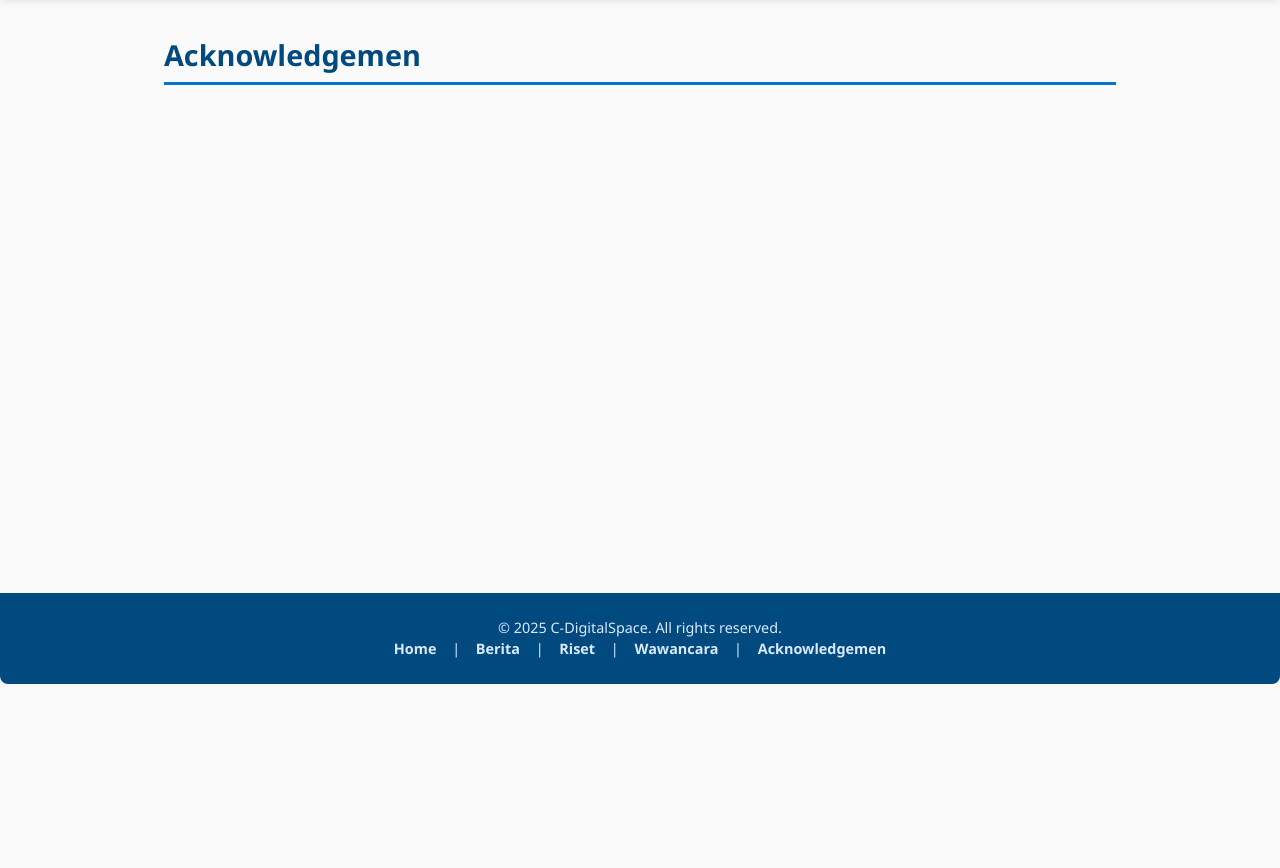
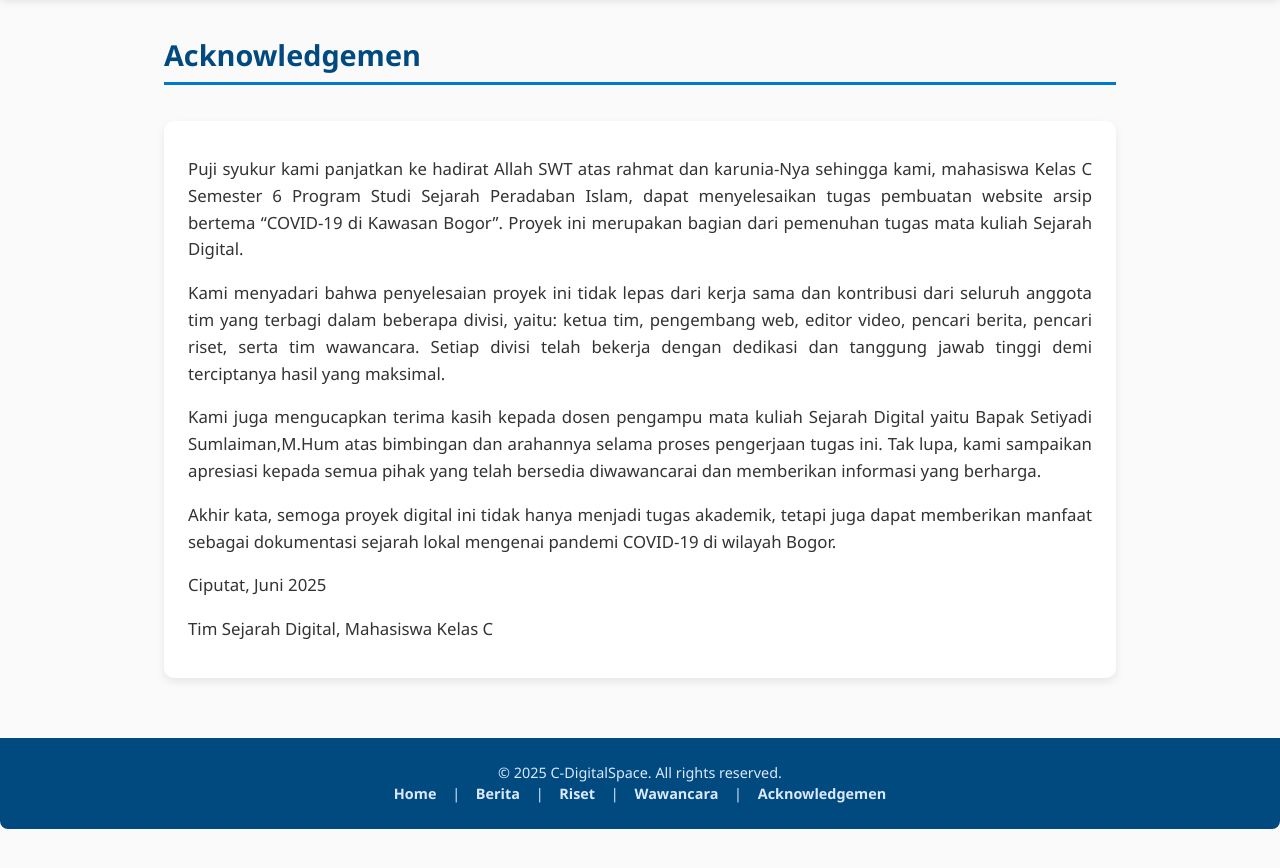
Before and after one commit to sejarah-acipp/C-DigitalSpace, a plain HTML site: page acknowledgemen.html in a window 1280 px wide. Shown: the part 76-944 px from the top of the page. Before the commit the page ends 800 px from the top, so only its background shows below. Drawn offline with Linux system fonts and the light colour scheme.

Commit message:
update acknow

```diff
--- a/acknowledgemen.html
+++ b/acknowledgemen.html
@@ -92,6 +92,9 @@
 
     article p {
       font-size: 1.05rem;
+      text-align: justify;
+      margin-bottom: 1em;
+        margin-top: 1em;
       line-height: 1.6;
       color: #333;
       user-select: text;
@@ -131,6 +134,16 @@
         <section aria-labelledby="acknowledgemen-title">
           <h1 id="acknowledgemen-title" tabindex="0">Acknowledgemen</h1>
 
+          <article tabindex="0">
+            <p> Puji syukur kami panjatkan ke hadirat Allah SWT atas rahmat dan karunia-Nya sehingga kami, mahasiswa Kelas C Semester 6 Program Studi Sejarah Peradaban Islam, dapat menyelesaikan tugas pembuatan website arsip bertema “COVID-19 di Kawasan Bogor”. Proyek ini merupakan bagian dari pemenuhan tugas mata kuliah Sejarah Digital.</p>
+            <p> Kami menyadari bahwa penyelesaian proyek ini tidak lepas dari kerja sama dan kontribusi dari seluruh anggota tim yang terbagi dalam beberapa divisi, yaitu: ketua tim, pengembang web, editor video, pencari berita, pencari riset, serta tim wawancara. Setiap divisi telah bekerja dengan dedikasi dan tanggung jawab tinggi demi terciptanya hasil yang maksimal.</p>
+            <p> Kami juga mengucapkan terima kasih kepada dosen pengampu mata kuliah Sejarah Digital  yaitu Bapak Setiyadi Sumlaiman,M.Hum atas bimbingan dan arahannya selama proses pengerjaan tugas ini. Tak lupa, kami sampaikan apresiasi kepada semua pihak yang telah bersedia diwawancarai dan memberikan informasi yang berharga.</p>
+            <p>Akhir kata, semoga proyek digital ini tidak hanya menjadi tugas akademik, tetapi juga dapat memberikan manfaat sebagai dokumentasi sejarah lokal mengenai pandemi COVID-19 di wilayah Bogor.</p>
+              <p>Ciputat, Juni 2025</p>
+              <p>Tim Sejarah Digital, Mahasiswa Kelas C</p>
+
+
+          </article>
 
         </section>
     </main>
```
